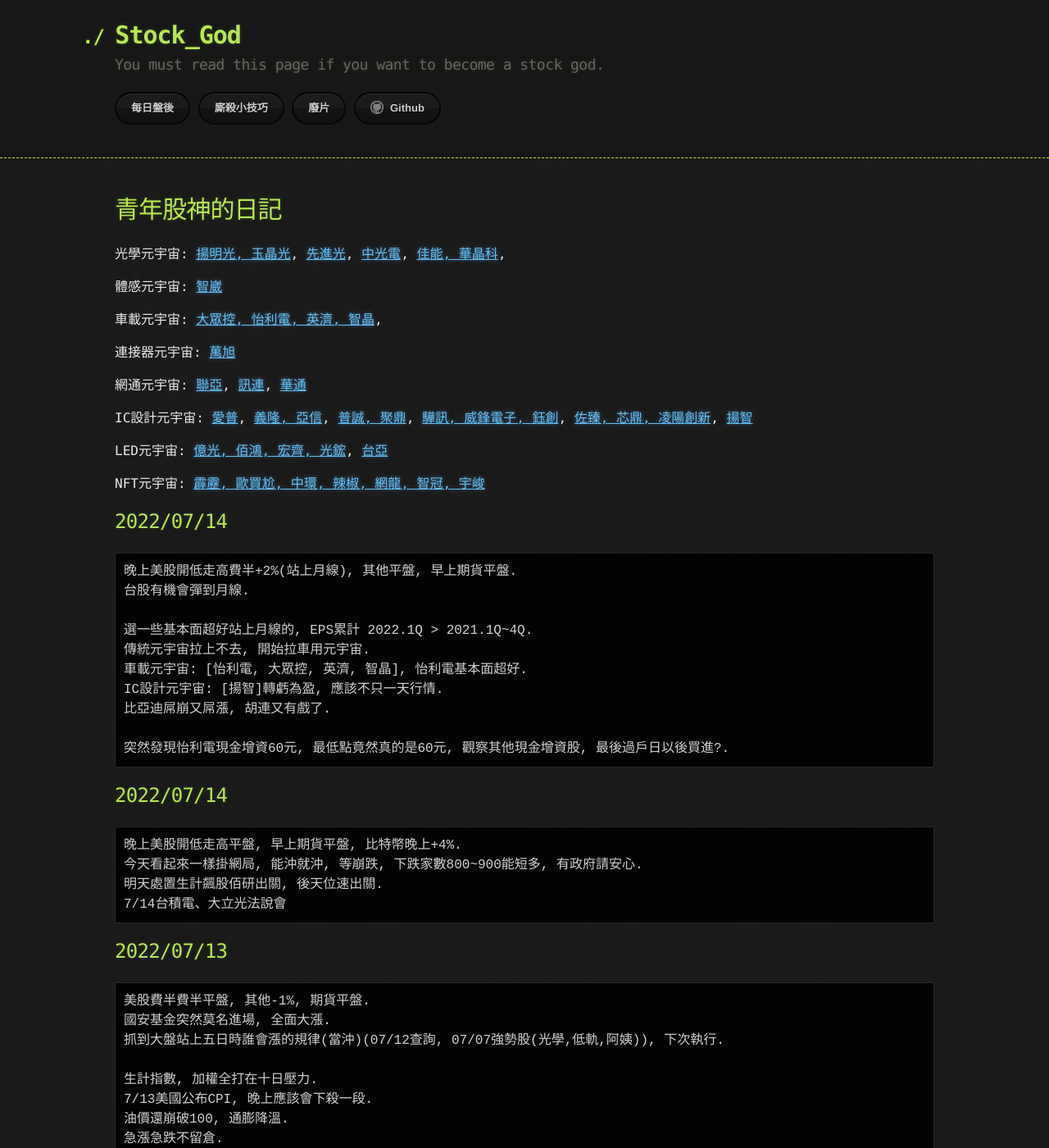
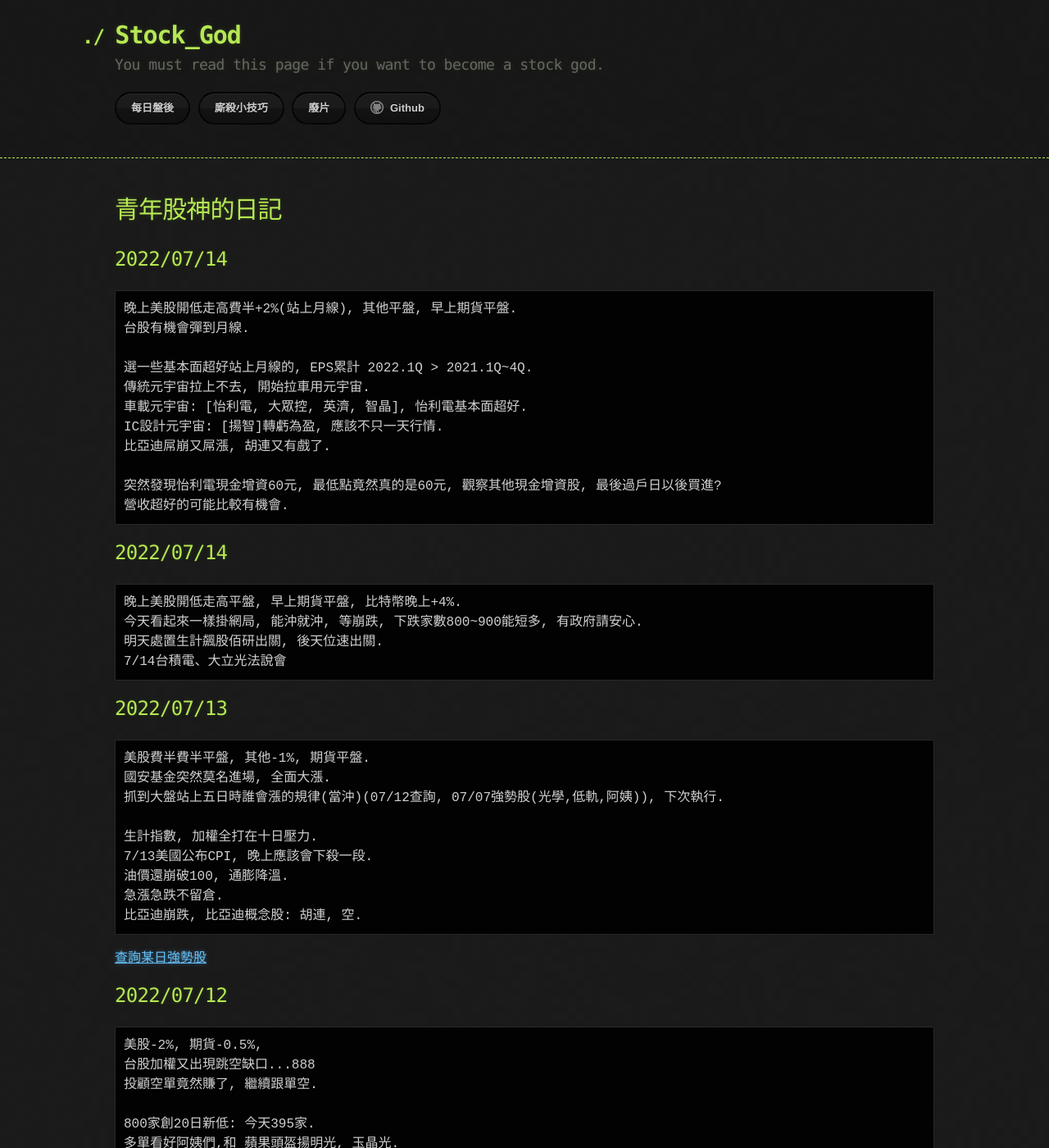
Before and after one commit to lepg5487/Stock_God, a Jekyll site: the page built from index.md, in a window 1280 px wide and 1400 px high. Shown: the whole window at 82% size. Built offline with Jekyll 4.4.1, drawn with Linux system fonts in a browser that asks for light colours; our own code applies the rules of GitHub Pages for plain Markdown files; some of the changed text lies outside the part shown.

Commit message:
Update index.md

````diff
--- a/index.md
+++ b/index.md
@@ -3,22 +3,6 @@ layout: testlayouts
 ---
 
 # 青年股神的日記
-光學元宇宙:  [揚明光, 玉晶光](https://news.cnyes.com/news/id/4754093?exp=a), [先進光](https://news.cnyes.com/news/id/4754166), [中光電](https://news.cnyes.com/news/id/4750311?exp=a), [佳能, 華晶科](https://news.cnyes.com/news/id/4782823),
-
-體感元宇宙: [智崴](https://news.cnyes.com/news/id/4760530?exp=a)
-
-車載元宇宙: [大眾控, 怡利電, 英濟, 智晶](https://news.cnyes.com/news/id/4780092),
-
-連接器元宇宙: [萬旭](https://news.cnyes.com/news/id/4821737)
-
-網通元宇宙: [聯亞](https://news.cnyes.com/news/id/4751268?exp=a), [訊連](https://news.cnyes.com/news/id/4753861?exp=a), [華通](https://news.cnyes.com/news/id/4773276?exp=a)
-
-IC設計元宇宙: [愛普](https://news.cnyes.com/news/id/4759807?exp=a), [義隆, 亞信](https://news.cnyes.com/news/id/4757475?exp=a), [普誠, 聚鼎](https://news.cnyes.com/news/id/4782823), [驊訊, 威鋒電子, 鈺創](https://news.cnyes.com/news/id/4750279?exp=a), [佐臻, 芯鼎, 凌陽創新](https://news.cnyes.com/news/id/4765914?exp=a), [揚智](https://news.cnyes.com/news/id/4793044)
-
-LED元宇宙: [億光, 佰鴻, 宏齊, 光鋐](https://news.cnyes.com/news/id/4775204?exp=a), [台亞](https://news.cnyes.com/news/id/4756844?exp=a)
-
-NFT元宇宙: [霹靂, 歐買尬, 中環, 辣椒, 網龍, 智冠, 宇峻](https://news.cnyes.com/news/id/4796462?exp=a)
-
 ## 2022/07/14
 ```
 晚上美股開低走高費半+2%(站上月線), 其他平盤, 早上期貨平盤.
@@ -30,7 +14,8 @@ NFT元宇宙: [霹靂, 歐買尬, 中環, 辣椒, 網龍, 智冠, 宇峻](https:
 IC設計元宇宙: [揚智]轉虧為盈, 應該不只一天行情.
 比亞迪屌崩又屌漲, 胡連又有戲了.
 
-突然發現怡利電現金增資60元, 最低點竟然真的是60元, 觀察其他現金增資股, 最後過戶日以後買進?.
+突然發現怡利電現金增資60元, 最低點竟然真的是60元, 觀察其他現金增資股, 最後過戶日以後買進?
+營收超好的可能比較有機會.
 ```
 
 ## 2022/07/14
````
Also changed, not shown: other parts of index.md (+16 -0 lines).
